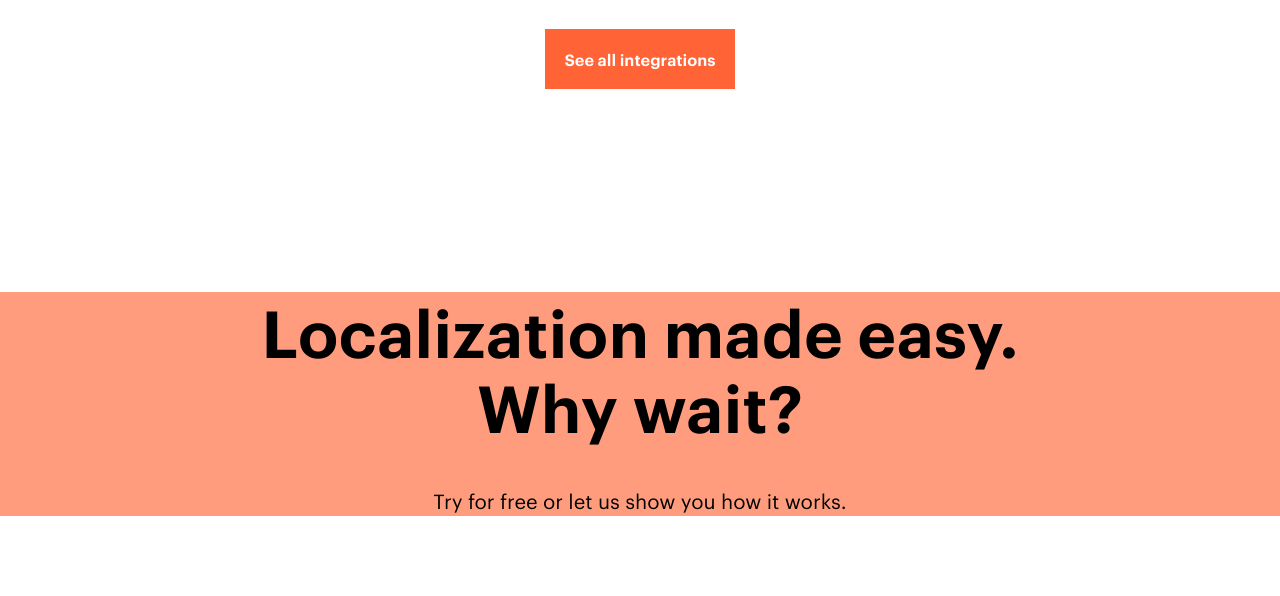
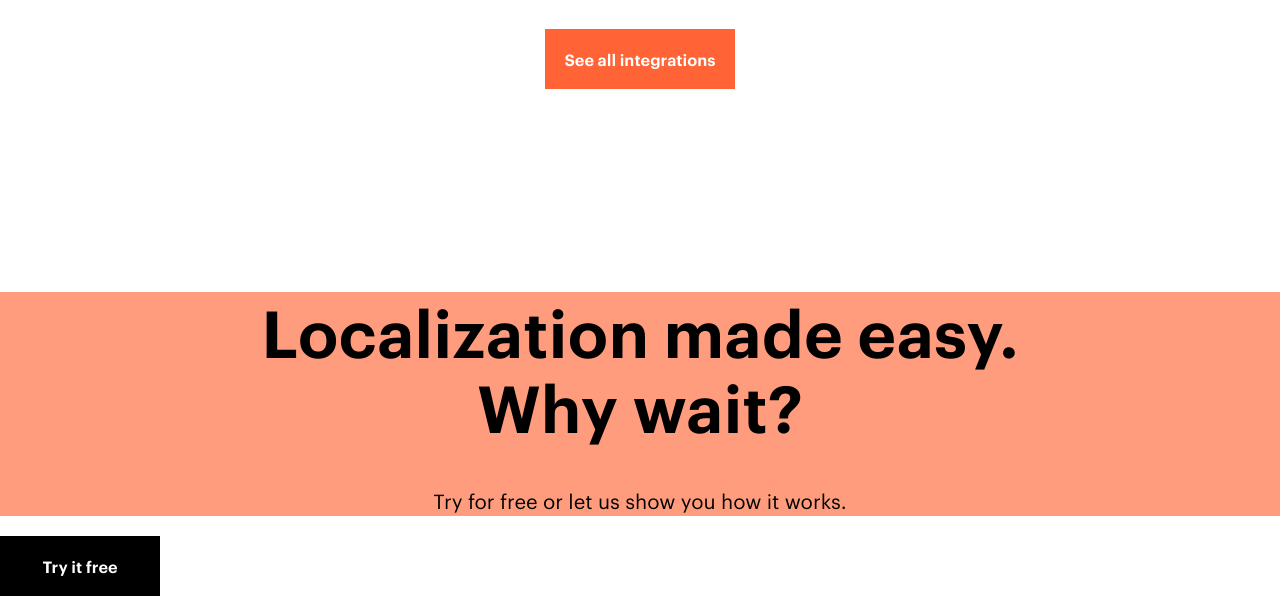
Before and after one commit to Balinata/Lokalise, a plain HTML site: page index.html in a window 1280 px wide. Shown: the part 8233-8829 px from the top of the page. Before the commit the page ends 8769 px from the top, so only its background shows below. Drawn offline with Linux system fonts and the light colour scheme.

Commit message:
btn_8 html css

```diff
--- a/css/style.css
+++ b/css/style.css
@@ -689,3 +689,23 @@ background-color: var(--block2);
     text-align: center;
     color: var(--black);
 }
+
+.btn_8 {
+    font-family: 'graphik_lcgsemibold';
+    font-style: normal;
+    font-weight: 600;
+    font-size: 16px;
+    line-height: 60px;
+    text-align: center;
+    color: var(--white);
+    background: var(--black);
+    border-radius: 0px;
+    text-decoration: none;
+    display: block;
+    max-width: 160px;
+}
+
+.btn_8:hover {
+    background: var(--orange);
+    color: #343434;
+}
--- a/index.html
+++ b/index.html
@@ -409,6 +409,9 @@
             <h1>Localization made easy. <br> Why wait?</h1>
             <p>Try for free or let us show you how it works.</p>
             </div>
+            <div class="block_8btn">
+              <a href="#" class="btn_8">Try it free</a>
+                </div>
             </div>
         </main>
     </div>
```
